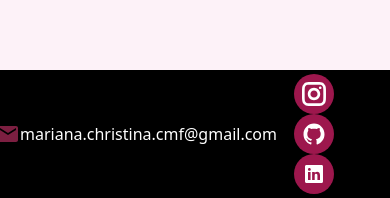
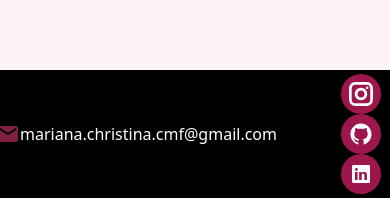
Before and after one commit to MaryChriss/Portfolio, a Next.js app: page / in a window 390 px wide. Shown: the part 6168-6366 px from the top of the page. Built offline with nearby package versions, Linux system fonts and the light colour scheme.

Commit message:
ajuste no footer

```diff
--- a/src/components/Footer/Footer.tsx
+++ b/src/components/Footer/Footer.tsx
@@ -5,9 +5,9 @@ import { MdEmail } from "react-icons/md"
 export const Footer = () => {
     return(
         <div className="flex w-full h-16 bg-black justify-between items-center
-            xs:h-32
-            xmd:h-32
-            xlg:h-40
+            xs:h-32 xs:gap-4
+            xmd:h-32 xmd:gap-16
+            xlg:h-40 xlg:gap-28
             sm:h-16
             md:h-16
             lg:h-16
```
